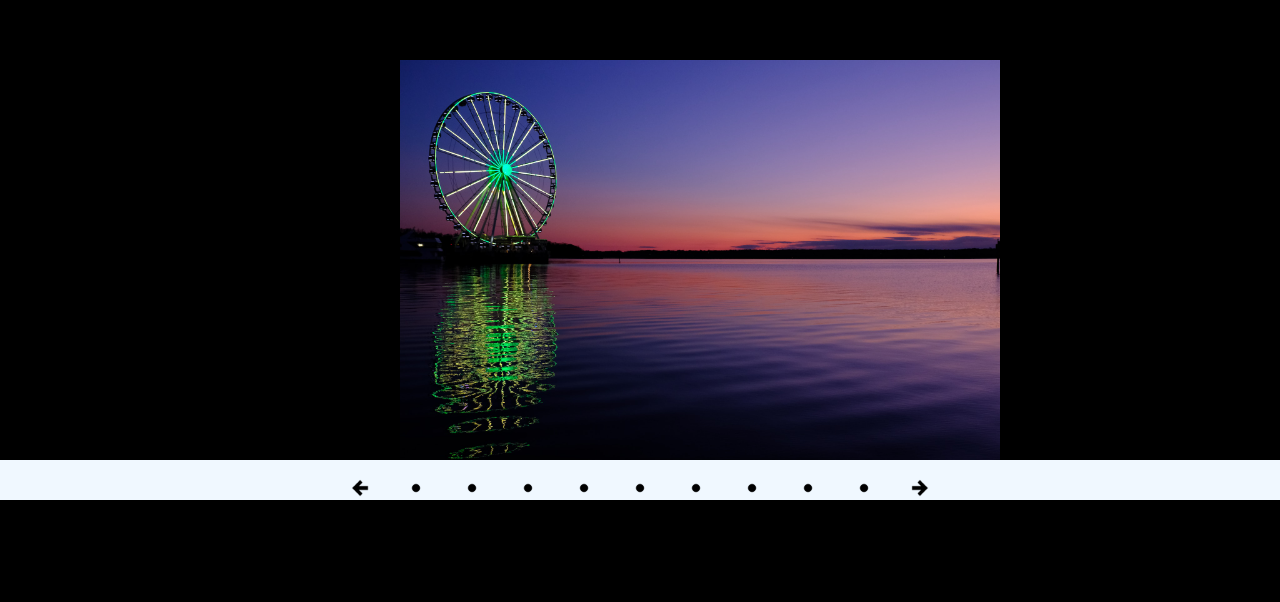
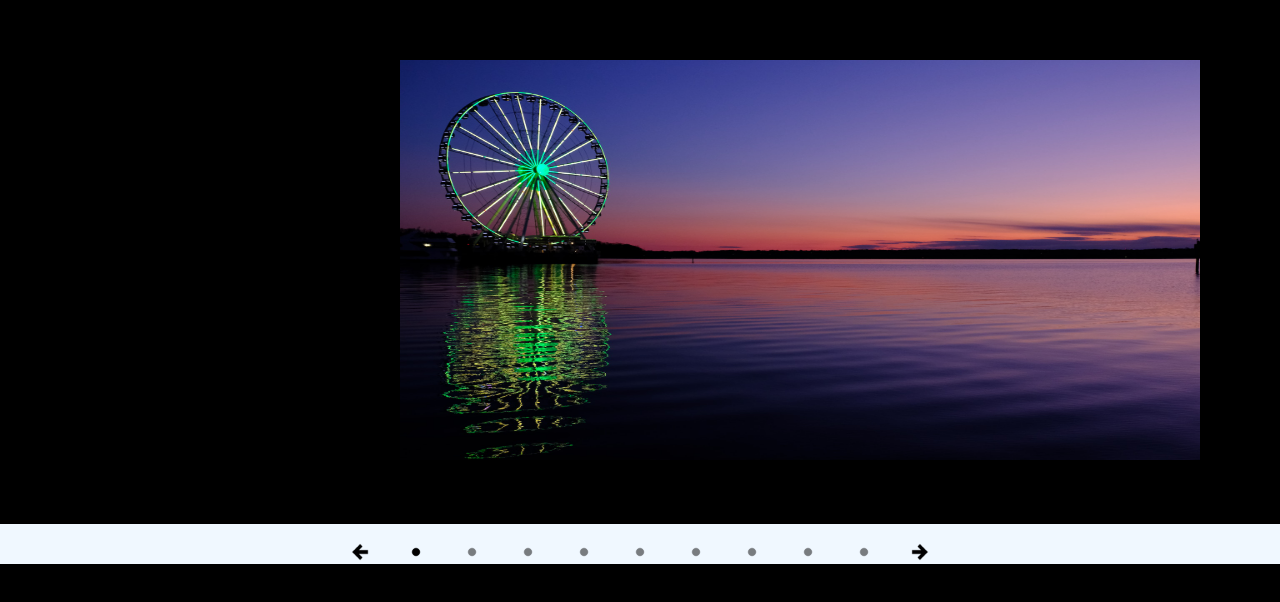
Before and after one commit to meckgale/slideShow, a plain HTML site: page index.html in a window 1280 px wide. Shown: the part 132-734 px from the top of the page. Drawn offline with Linux system fonts and the light colour scheme.

Commit message:
Slider works, selected dot feature will be added

```diff
--- a/index.html
+++ b/index.html
@@ -10,7 +10,7 @@
 </head>
 <body>
     <div class="container">
-        <img class="img enabled" id="img-1" src="./src/img1.jpg" alt="">
+        <img class="img disabled" id="img-1" src="./src/img1.jpg" alt="">
         <img class="img disabled" id="img-2" src="./src/img2.jpg" alt="">
         <img class="img disabled" id="img-3" src="./src/img3.jpg" alt="">
         <img class="img disabled" id="img-4" src="./src/img4.jpg" alt="">
@@ -22,15 +22,15 @@
     </div>
     <div class="navigation">
         <span class="logo arrow-left"></span>
-        <span class="logo dot" id="dot-1"></span>
-        <span class="logo dot" id="dot-2"></span>
-        <span class="logo dot" id="dot-3"></span>
-        <span class="logo dot" id="dot-4"></span>
-        <span class="logo dot" id="dot-5"></span>
-        <span class="logo dot" id="dot-6"></span>
-        <span class="logo dot" id="dot-7"></span>
-        <span class="logo dot" id="dot-8"></span>
-        <span class="logo dot" id="dot-9"></span>
+        <span class="logo dot unselected" id="dot-1"></span>
+        <span class="logo dot unselected" id="dot-2"></span>
+        <span class="logo dot unselected" id="dot-3"></span>
+        <span class="logo dot unselected" id="dot-4"></span>
+        <span class="logo dot unselected" id="dot-5"></span>
+        <span class="logo dot unselected" id="dot-6"></span>
+        <span class="logo dot unselected" id="dot-7"></span>
+        <span class="logo dot unselected" id="dot-8"></span>
+        <span class="logo dot unselected" id="dot-9"></span>
         <span class="logo arrow-right"></span>
     </div>
 </body>
--- a/index.js
+++ b/index.js
@@ -1,20 +1,55 @@
+// Creata a function to show selected image
+(function changeImage() {
+    // Create image nodes and array
     const imgList = document.querySelectorAll('.img');
     const imgArr = Array.from(imgList);
 
+    // Create dot nodes and array
     const dotList = document.querySelectorAll('.dot');
     const dotArr = Array.from(dotList);
 
-function combineToggle(selectedElement) {
+    let currentImageIndex = 0;
+
+
+    function combineToggle(selectedElement, selectedDot) {
         selectedElement.classList.toggle('enabled');
         selectedElement.classList.toggle('disabled');
+        selectedDot.classList.toggle('selected');
+        selectedDot.classList.toggle('unselected');
     }
+
+    combineToggle(imgArr[currentImageIndex],  dotArr[currentImageIndex])
 
     const nextButton = document.querySelector('.arrow-right');
     nextButton.addEventListener('click', () => {
         console.log('clicked')
+        if(currentImageIndex === 8){
+            return
+        }
+        else {
+           currentImageIndex++
+        }
+        combineToggle(imgArr[currentImageIndex], dotArr[currentImageIndex])
+        combineToggle(imgArr[currentImageIndex - 1],  dotArr[currentImageIndex - 1])
+        console.log(currentImageIndex)
+        console.log(currentDot);
     })
 
     const previousButton = document.querySelector('.arrow-left');
     previousButton.addEventListener('click', () => {
         console.log('clicked')
+        if(currentImageIndex === 0){
+            return
+        }
+        else {
+           currentImageIndex--
+        }
+        combineToggle(imgArr[currentImageIndex],  dotArr[currentImageIndex])
+        combineToggle(imgArr[currentImageIndex + 1],  dotArr[currentImageIndex + 1])
+        console.log(currentImageIndex)
+        console.log(currentDot);
     })
+
+})();
+
+// combineToggle(imgArr[8]);
--- a/styles.css
+++ b/styles.css
@@ -12,7 +12,6 @@ body {
   width: 100vh;
   height: 50vh;
   margin-left: 50vh;
-  margin-right: 50vh;
 }
 
 .logo {
@@ -30,6 +29,7 @@ body {
   background-color: aliceblue;
   display: flex;
   justify-content: center;
+  margin-top: 5%;
 }
 
 .arrow-left {
@@ -51,3 +51,11 @@ body {
 .disabled {
   display: none;
 }
+
+.unselected {
+  opacity: 0.5;
+}
+
+.selected {
+  opacity: 1;
+}
```
Lines whose indentation alone changed are shown as unchanged.
